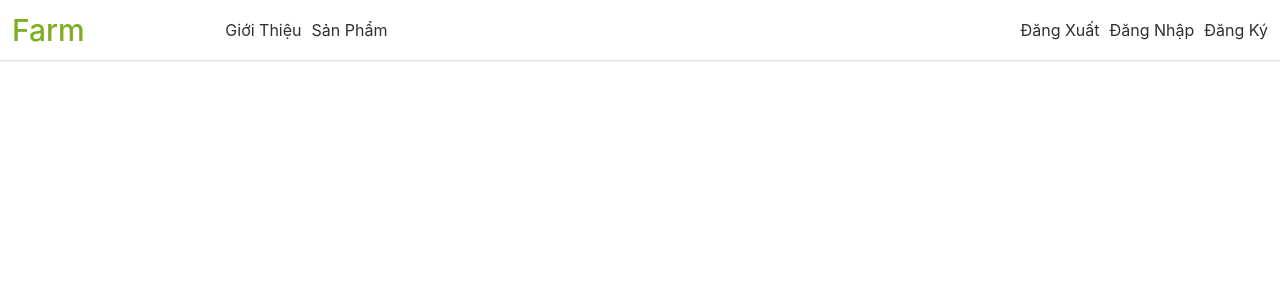
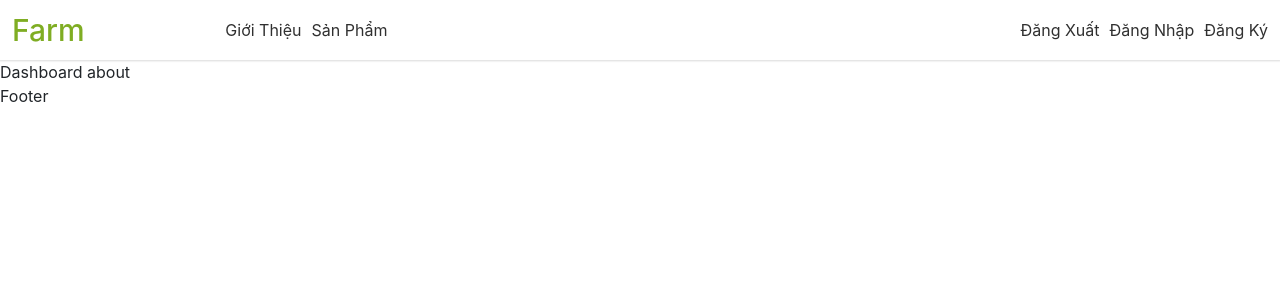
Before and after one commit to duy366110/FARM_CL, a React (Create React App) app: page / in a window 1280 px wide. Shown: the top 300 px of the page. Built offline with nearby package versions, Linux system fonts and the light colour scheme.

Commit message:
#Commit 29/12/2023: Config view.

```diff
--- a/src/component/common/Common-Footer-Component/Common-Footer-Component.jsx
+++ b/src/component/common/Common-Footer-Component/Common-Footer-Component.jsx
@@ -0,0 +1,10 @@
+
+const FooterComponent = (props) => {
+
+
+    return (
+        <div>Footer</div>
+    )
+}
+
+export default FooterComponent;
--- /dev/null
+++ b/src/component/dashboard/Dashboard-About-Component/Dashboard-About-Component.jsx
@@ -0,0 +1,10 @@
+
+const DashboardAboutComponent = (props) => {
+
+
+    return (
+        <div>Dashboard about</div>
+    )
+}
+
+export default DashboardAboutComponent;
--- /dev/null
+++ b/src/component/dashboard/Dashboard-Contact-Component/Dashboard-Contact-Component.jsx
@@ -0,0 +1,10 @@
+
+const DashboardContactComponent = (props) => {
+
+
+    return (
+        <div>Dashboard contact</div>
+    )
+}
+
+export default DashboardContactComponent;
--- a/src/component/dashboard/Dashboard-Main-Component.jsx
+++ b/src/component/dashboard/Dashboard-Main-Component.jsx
@@ -1,5 +1,6 @@
 import { Outlet } from "react-router-dom";
 import CommonHeaderComponent from "../common/Common-Header-Component/Common-Header-Component";
+import FooterComponent from "../common/Common-Footer-Component/Common-Footer-Component";
 import classes from "./Dashboard-Main-Component.module.css";
 
 
@@ -9,6 +10,7 @@ const DashboardMainComponent = (props) => {
         <div className={classes['dashboard-main-component']}>
             <CommonHeaderComponent />
             <Outlet />
+            <FooterComponent />
         </div>
     )
 }
--- a/src/router/index.jsx
+++ b/src/router/index.jsx
@@ -5,6 +5,8 @@ const AppComponent = lazy(() => import("../App"));
 
 /** DASHBOARD */
 const DashboardManiComponent = lazy(() => import("../component/dashboard/Dashboard-Main-Component"));
+const DashboardAboutComponent = lazy(() => import("../component/dashboard/Dashboard-About-Component/Dashboard-About-Component"));
+const DashboardContactComponent = lazy(() => import("../component/dashboard/Dashboard-Contact-Component/Dashboard-Contact-Component"));
 
 
 /** AUTH */
@@ -19,7 +21,17 @@ const router = createBrowserRouter([
         children: [
             {
                 path: "",
-                element: <Suspense fallback={<p>Loading...</p>}><DashboardManiComponent /></Suspense>
+                element: <Suspense fallback={<p>Loading...</p>}><DashboardManiComponent /></Suspense>,
+                children: [
+                    {
+                        path: "",
+                        element: <Suspense><DashboardAboutComponent /></Suspense>
+                    },
+                    {
+                        path: "contact",
+                        element: <Suspense><DashboardContactComponent /></Suspense>
+                    }
+                ]
             },
             {
                 path: "auth",
```
Also changed, not shown: src/component/dashboard/Dashboard-About-Component/Dashboard-About-Component.module.css (added), src/component/dashboard/Dashboard-Contact-Component/Dashboard-Contact-Component.module.css (added).
